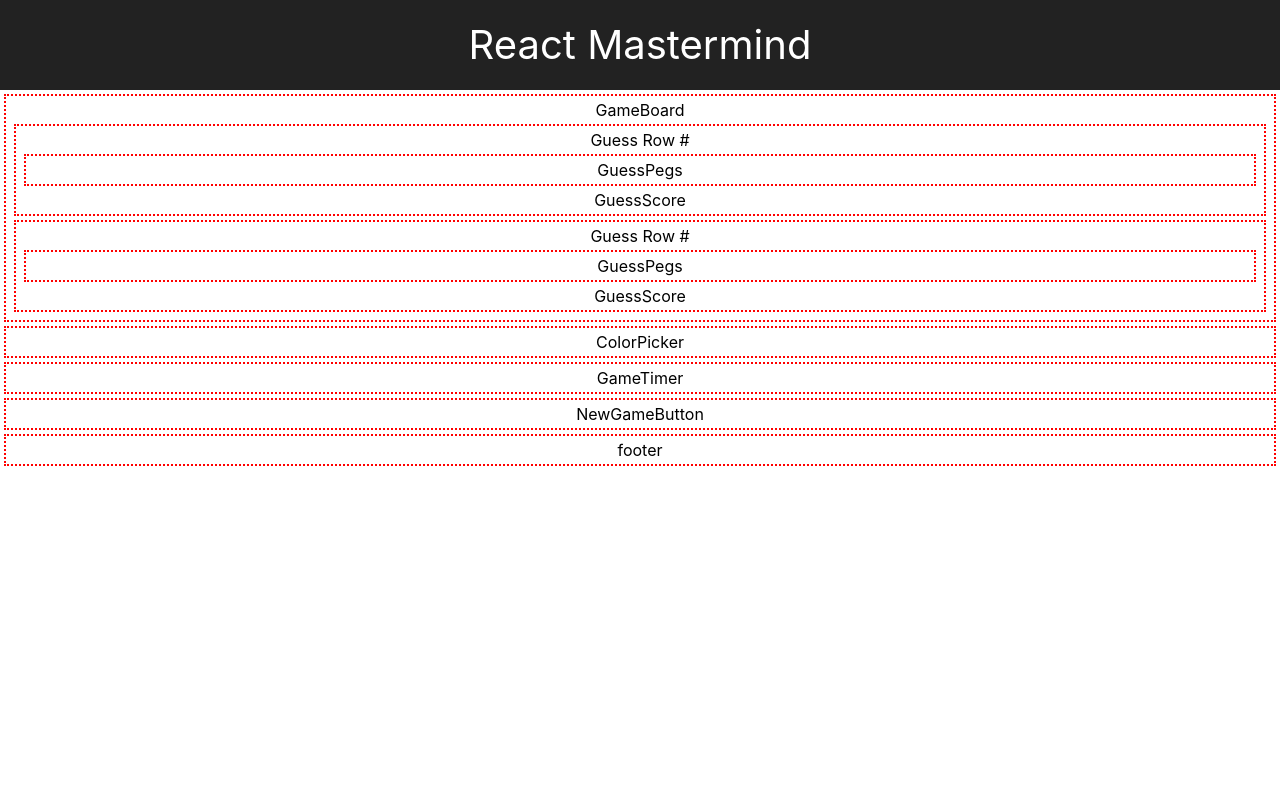
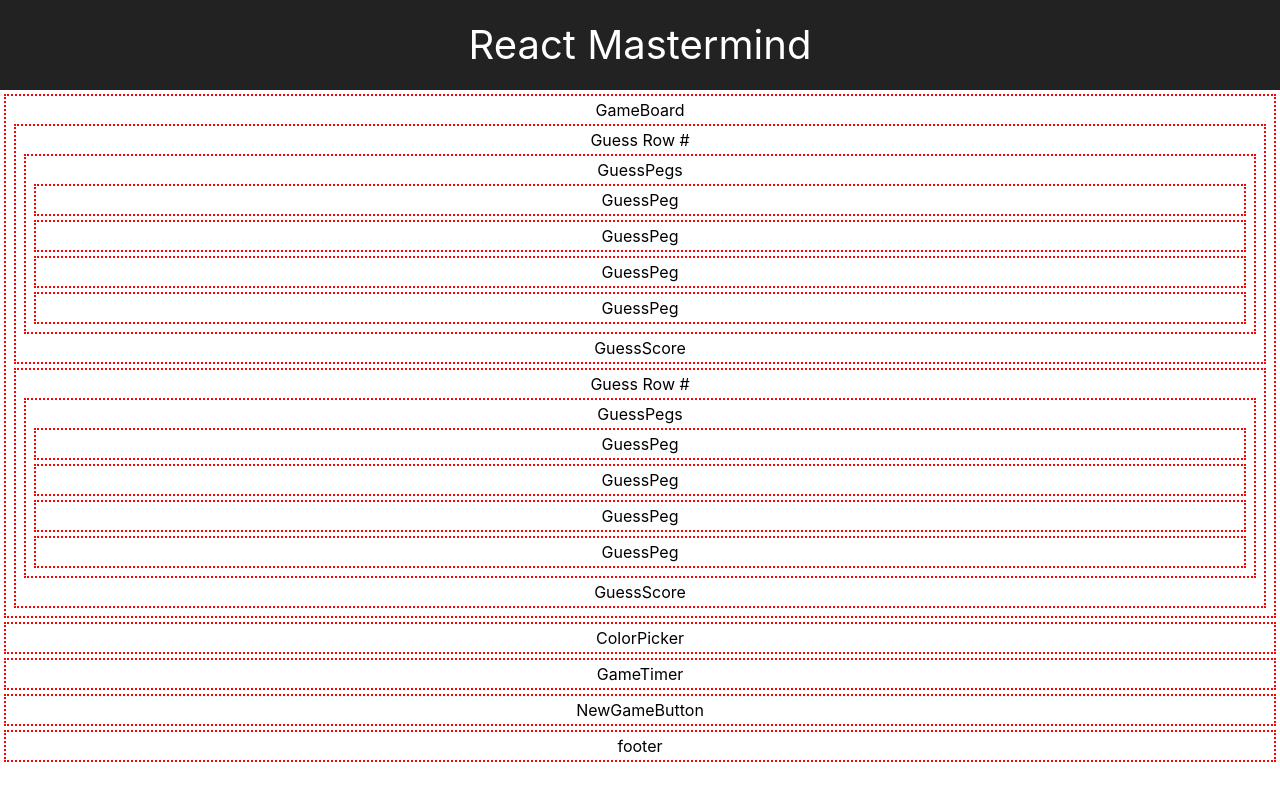
Before and after one commit to pickles135/react-mastermind-game, a React (Create React App) app: page / in a window 1280 px wide. Built offline with nearby package versions, Linux system fonts and the light colour scheme.

Commit message:
imports guesspeg into guesspegs

```diff
--- a/src/components/GuessPegs/GuessPegs.jsx
+++ b/src/components/GuessPegs/GuessPegs.jsx
@@ -1,9 +1,14 @@
 import React from 'react';
+import GuessPeg from '../GuessPeg/GuessPeg'
 
 const GuessPegs = (props) => (
   <div className='component'>
     <div>
       GuessPegs
+      <GuessPeg />
+      <GuessPeg />
+      <GuessPeg />
+      <GuessPeg />
     </div>
   </div>
 );
```
